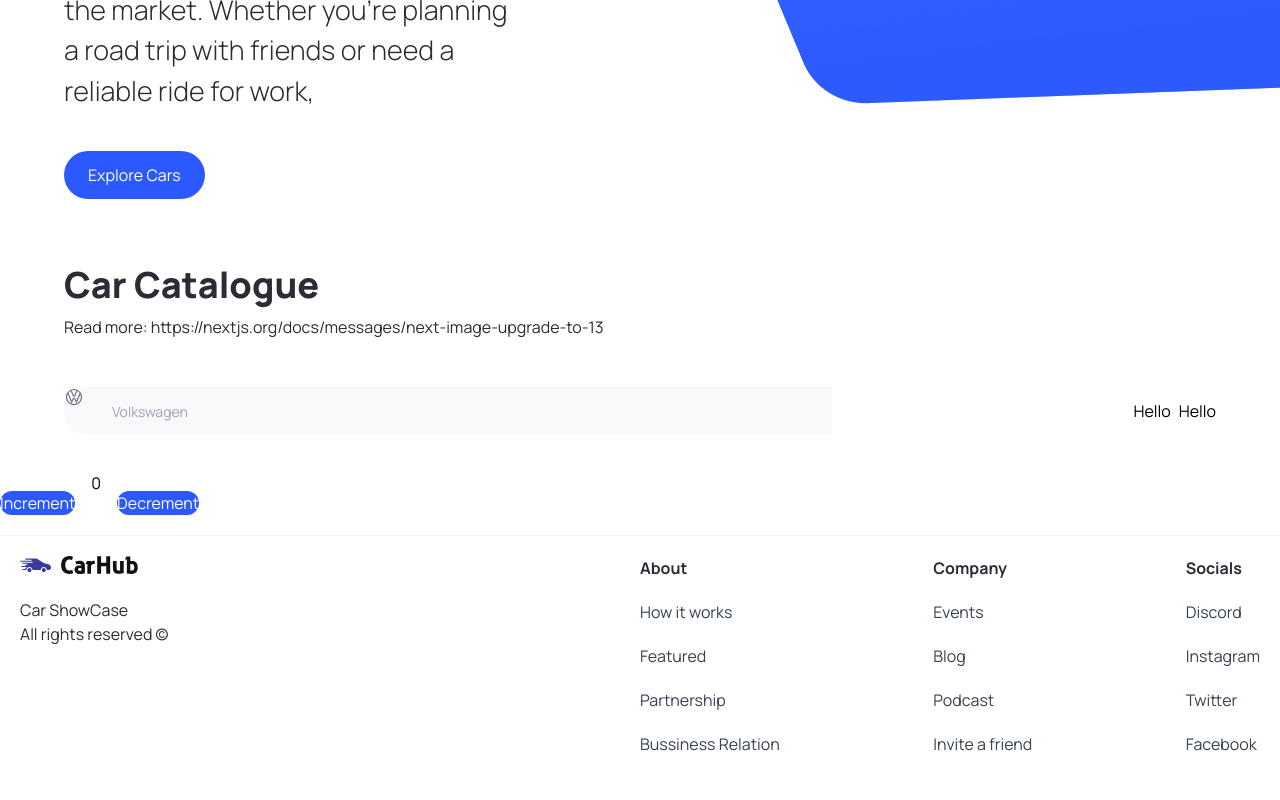
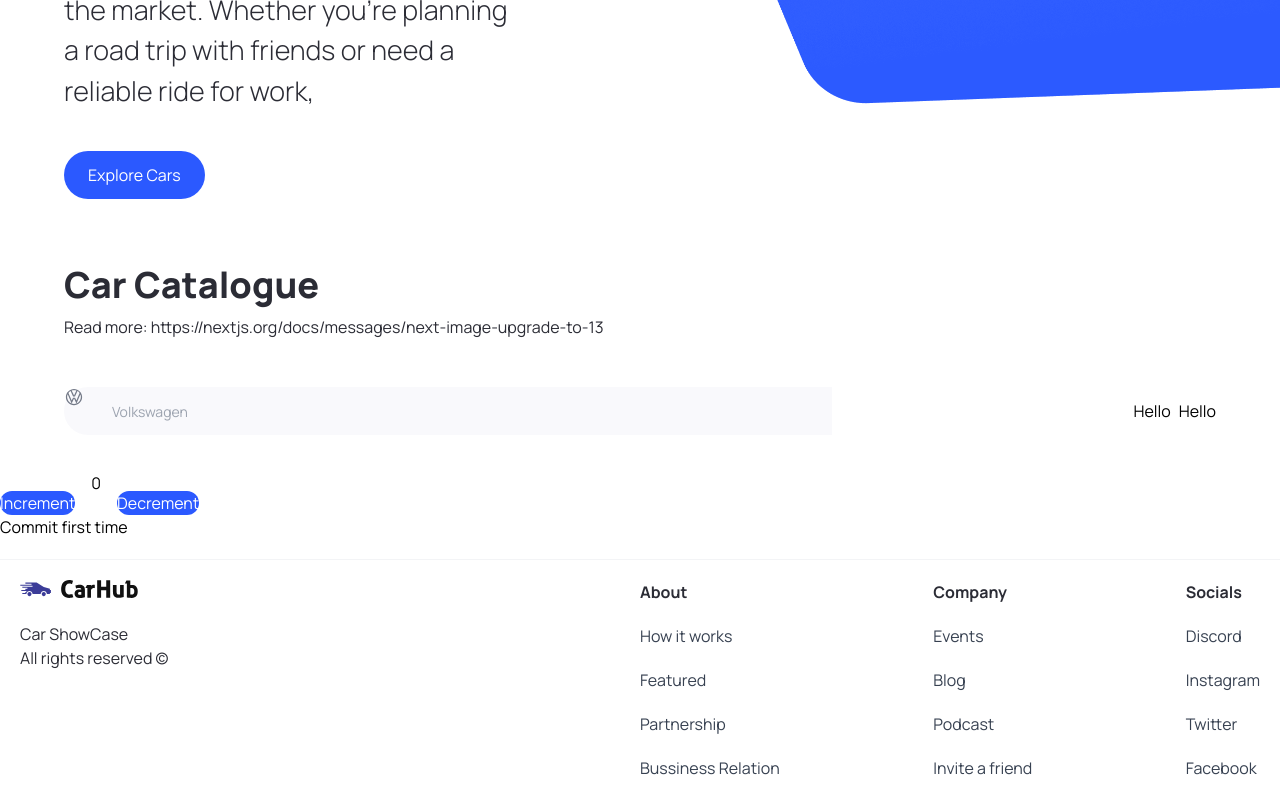
Before and after one commit to poran120/car-showCase-redux-next-typescript, a Next.js app: page / in a window 1280 px wide. Shown: the part 599-1399 px from the top of the page. Before the commit the page ends 1375 px from the top, so only its background shows below. Built offline with nearby package versions, Linux system fonts and the light colour scheme.

Commit message:
commit for checking

```diff
--- a/components/ReduxTest.tsx
+++ b/components/ReduxTest.tsx
@@ -29,6 +29,7 @@ const ReduxTest = () => {
           Decrement
         </button>
       </div>
+      Commit first time
     </div>
   );
 };
```
